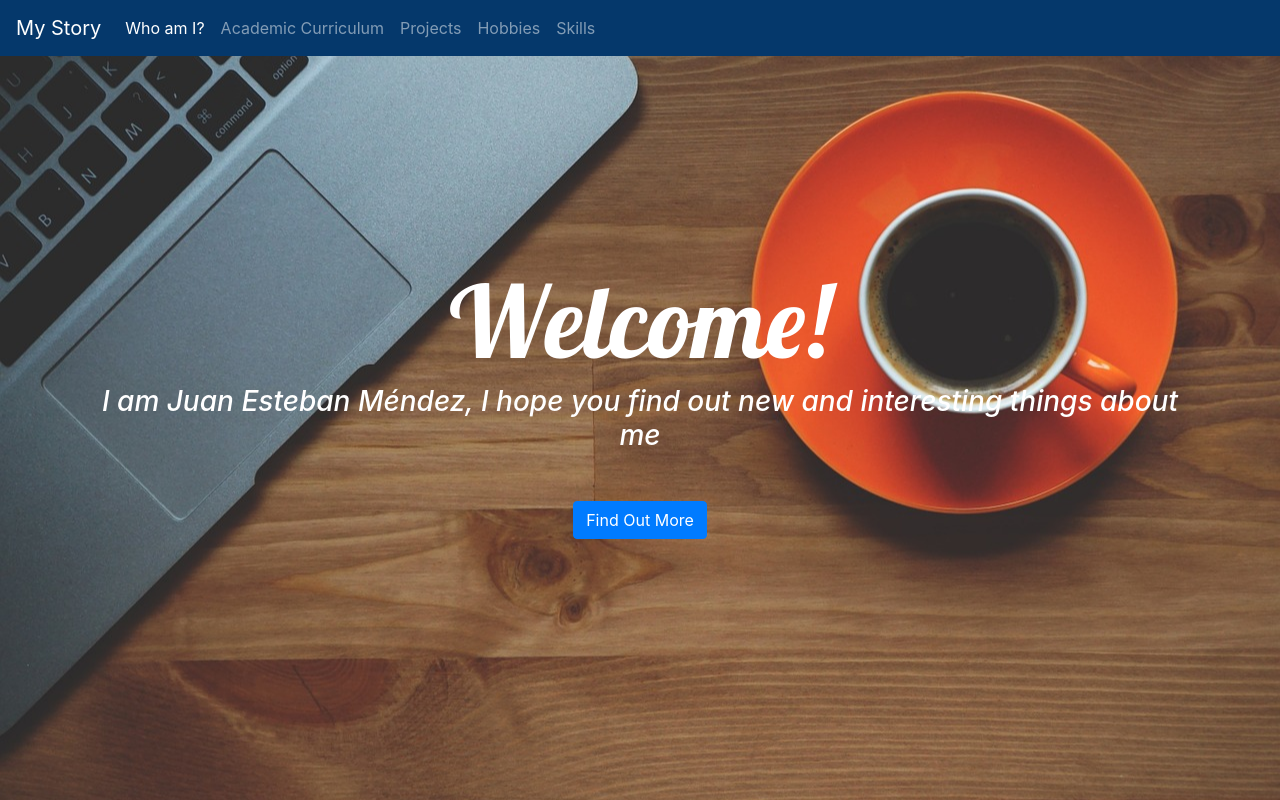
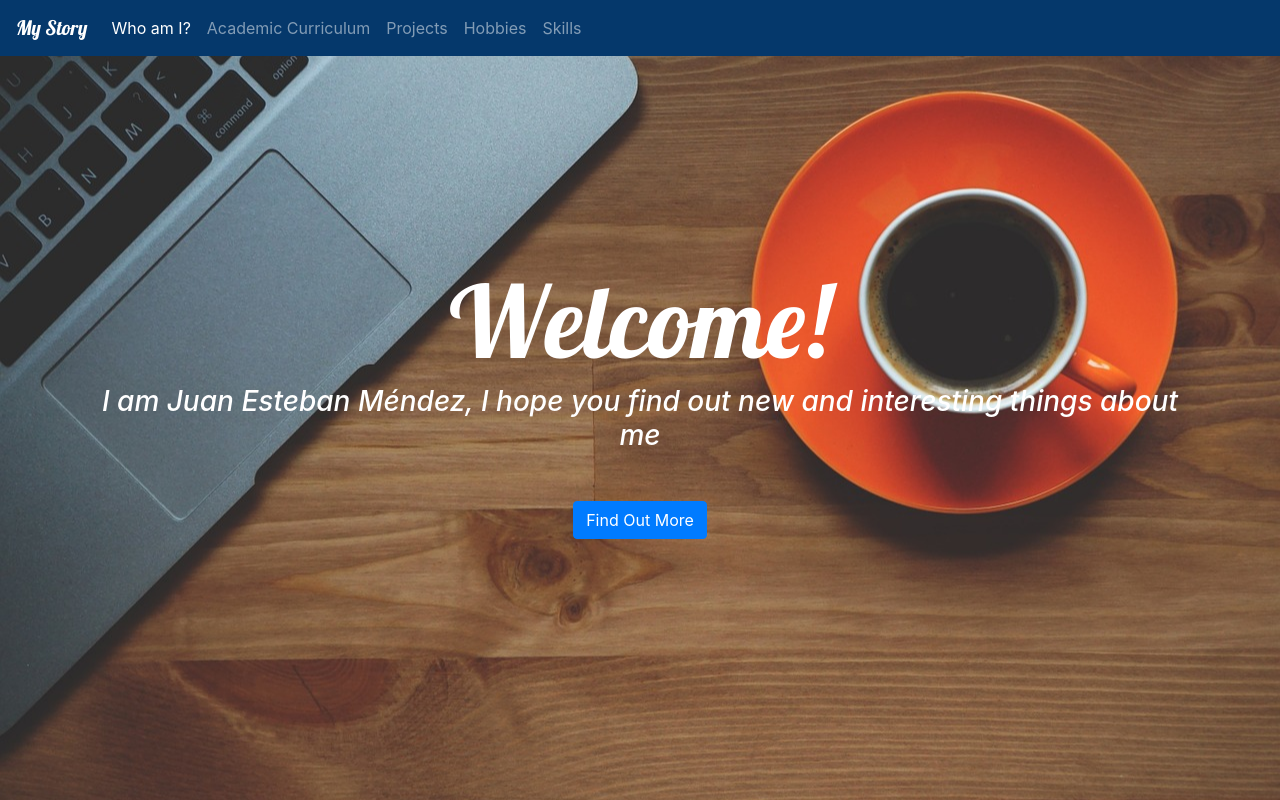
Before and after one commit to juanesmendez/project1-progr-web, a website: page index.html in a window 1280 px wide. Shown: the top 800 px of the page. Drawn offline with nearby package versions, Linux system fonts and the light colour scheme; a web font is replaced by a local one.

Commit message:
Actualizada font del navbar

```diff
--- a/index.html
+++ b/index.html
@@ -20,7 +20,7 @@
 <body>
 
   <nav id="navbar" class="navbar fixed-top navbar-expand-lg navbar-dark">
-    <a class="navbar-brand" href="#">My Story</a>
+    <a id="brand" class="navbar-brand" href="#">My Story</a>
     <button class="navbar-toggler" type="button" data-toggle="collapse" data-target="#navbarNav"
       aria-controls="navbarNav" aria-expanded="false" aria-label="Toggle navigation">
       <span class="navbar-toggler-icon"></span>
--- a/styles/style.css
+++ b/styles/style.css
@@ -48,6 +48,10 @@ h5 {
 
 p {
     font-family: 'Hind', sans-serif;
+}
+
+#brand {
+    font-family: 'Lobster', cursive;
 }
 
 .list-group-item{
```
